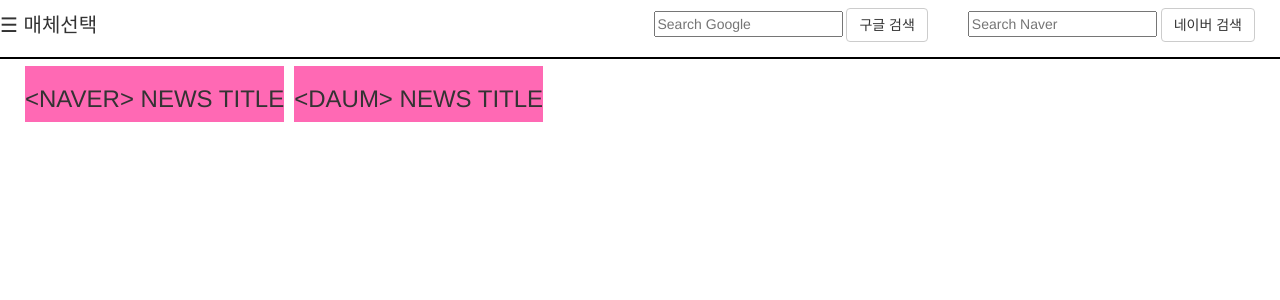
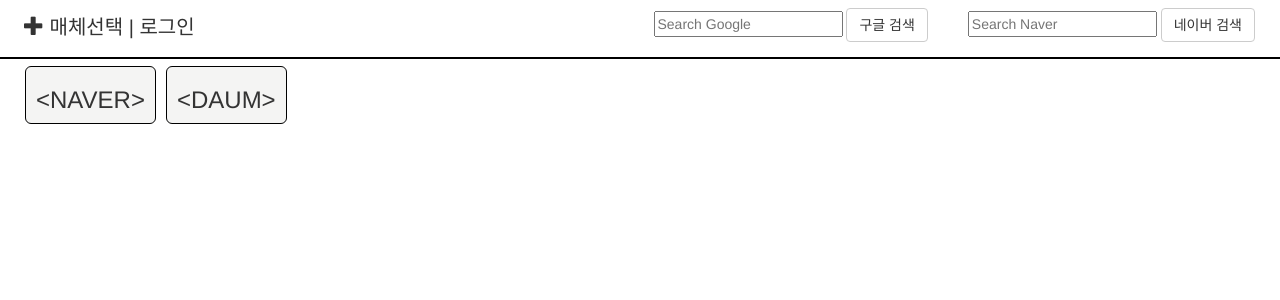
Before and after one commit to zooozoo/homepage-project, a Django app: template my_homepage/templates/main/index.html in a window 1280 px wide. Shown: the top 300 px of the page. Run offline with Django 3.2, Linux system fonts and the light colour scheme; the template is opened without the code that fills it, so the values that code supplies are empty; some libraries are stand-ins or nearby versions.

Commit message:
4/11 작업 마무리

```diff
--- a/my_homepage/static/main/main.css
+++ b/my_homepage/static/main/main.css
@@ -44,6 +44,7 @@
 
     display: inline-block;
     margin: 0;
+    opacity: 0.9;
 }
 
 ul {
@@ -66,11 +67,13 @@
 }
 
 span {
-    font-size:20px;
-    cursor:pointer;
+    font-size: 20px;
+    cursor: pointer;
     position: absolute;
-    top: 50%;
-    transform: translateY(-50%);
+    top: 25%;
+    margin-left: 12px;
+    display: inline-block;
+    /*transform: translateY(-50%);*/
 }
 
 /* On smaller screens, where height is less than 450px,
@@ -93,15 +96,21 @@
     margin-bottom: 7px;
 }
 
-.body-item {
+div.news-item {
     float: left;
-}
-
-.news-section {
-    background-color: hotpink;
+    background-color: #F4F4F3;
     display: inline-block;
     margin-left: 10px;
     margin-bottom: 10px;
+    border-color: black;
+    border-style: solid;
+    border-width: 1px;
+    border-radius: 6px;
+}
+
+div.news-item-wraper {
+    margin-right: 10px;
+    margin-left: 10px;
 }
 
 /*a {*/
--- a/my_homepage/templates/main/index.html
+++ b/my_homepage/templates/main/index.html
@@ -36,31 +36,36 @@
         </ul>
     </div>
 
-    <span onclick="openNav()">&#9776; 매체선택</span>
+    <span onclick="openNav()"><span class="glyphicon glyphicon-plus"></span> 매체선택 | 로그인</span>
 </header>
 
 <div class="header-bar"></div>
 
-<div class="container-fluid">
-    <div class="col-xl body-item news-section" id="naver_news">
-        <h3>&lt;NAVER&gt; NEWS TITLE</h3>
+<div class="container-fluid news-section">
+    <div class="col-xl news-item">
+        <div class="news-item-wraper">
+            <h3>&lt;NAVER&gt;</h3>
             {% for items in naver %}
                 <a href="{{ items.link }}"><h5 class="news-title">{{ items.title }}</h5></a>
             {% endfor %}
         </div>
-    <div class="col-xl body-item news-section" id="daum_news">
-        <h3>&lt;DAUM&gt; NEWS TITLE</h3>
+    </div>
+    <div class="col-xl news-item">
+        <div class="news-item-wraper">
+            <h3>&lt;DAUM&gt;</h3>
             {% for items in daum %}
                 <a href="{{ items.link }}"><h5 class="news-title">{{ items.title }}</h5></a>
             {% endfor %}
         </div>
     </div>
 
+</div>
+
 <script src="https://ajax.googleapis.com/ajax/libs/jquery/1.11.2/jquery.min.js"></script>
 <script type="text/javascript" src="{% static 'bootstrap/js/bootstrap.js' %}"></script>
 <script>
     function openNav() {
-        document.getElementById("news-select-section").style.width = "50%";
+        document.getElementById("news-select-section").style.width = "65%";
     }
 
     function closeNav() {
```
Lines whose indentation alone changed are shown as unchanged.
